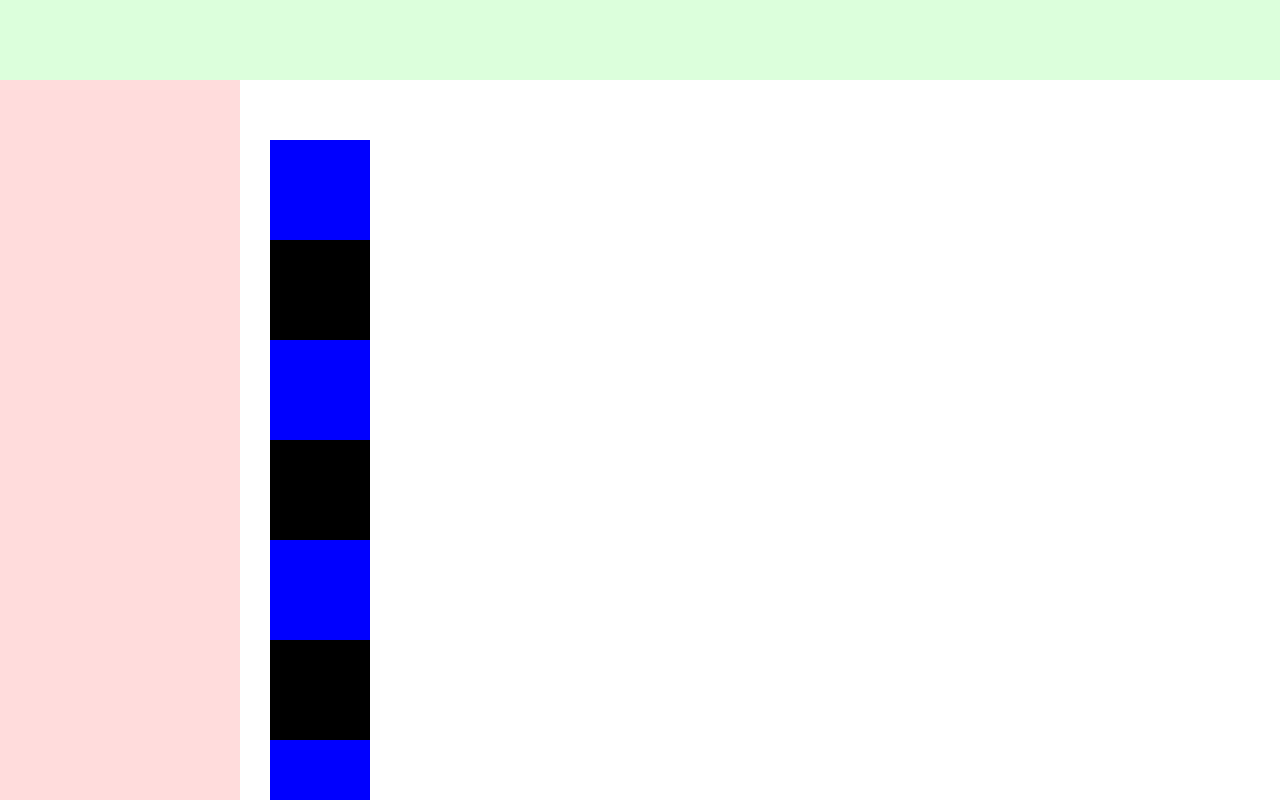
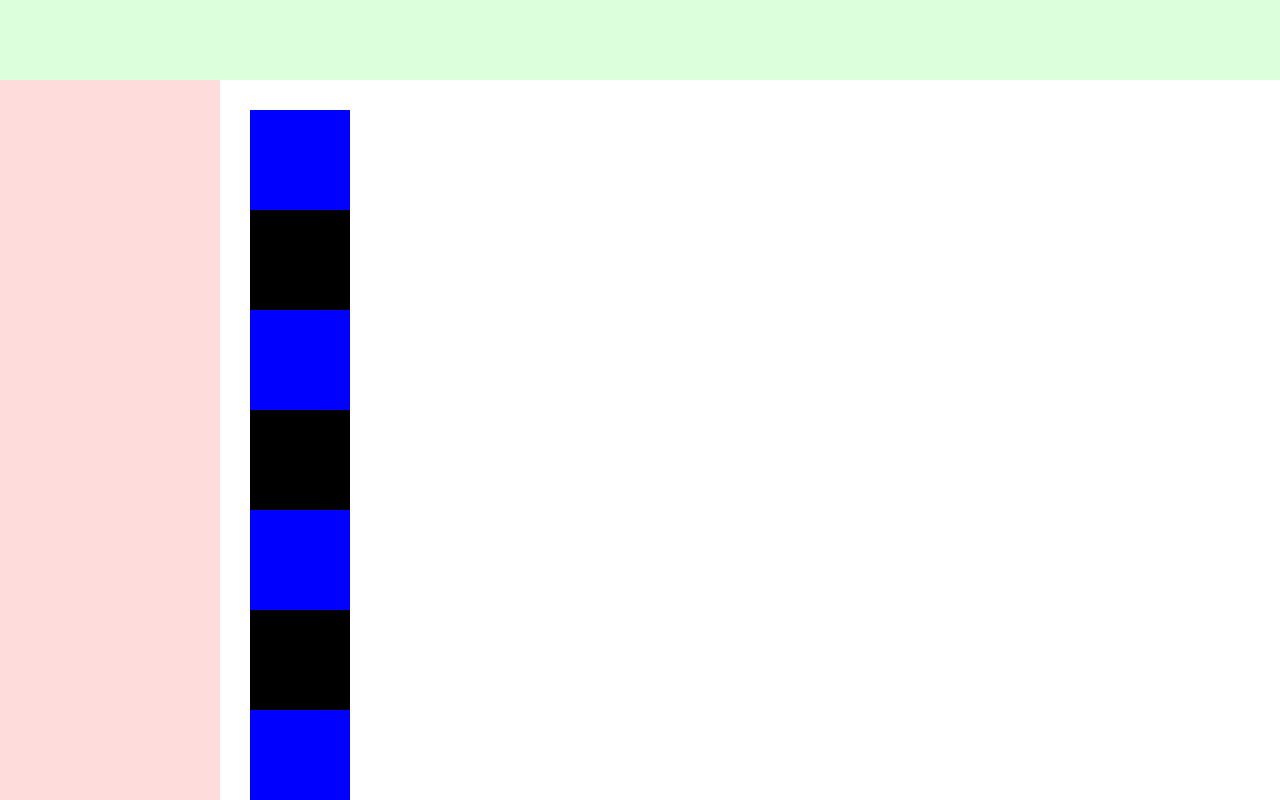
Before and after one commit to Orchemi/huns-log, a Next.js app: page / in a window 1280 px wide. Built offline with nearby package versions, Linux system fonts and the light colour scheme.

Commit message:
Style: Sidebar 크기 및 padding 소폭 변경

```diff
--- a/src/components/layout/Layout/GlobalLayout.module.scss
+++ b/src/components/layout/Layout/GlobalLayout.module.scss
@@ -16,7 +16,7 @@
       flex-grow: 1;
       width: 100%;
       height: 100%;
-      padding: 60px 30px;
+      padding: 30px;
     }
   }
 }
--- a/src/styles/_layout.scss
+++ b/src/styles/_layout.scss
@@ -1,3 +1,3 @@
 $global-header-height: 80px;
 $global-footer-height: 140px;
-$global-sidebar-width: 240px;
+$global-sidebar-width: 220px;
```
